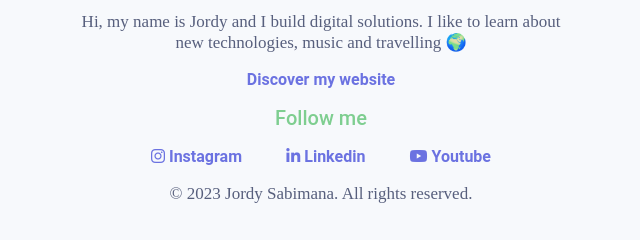
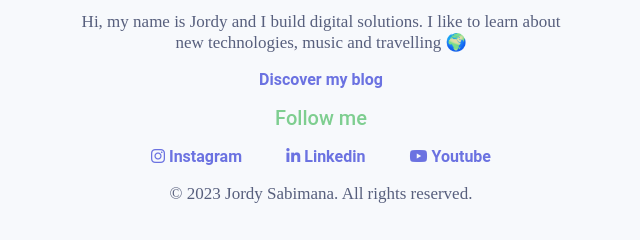
Before and after one commit to jordysabimana/profile, a plain HTML site: page index.html in a window 1280 px wide. Shown: the part 197-437 px from the top of the page, 319-959 px from the left. Drawn offline with Linux system fonts and the light colour scheme.

Commit message:
changed blog link

```diff
--- a/index.html
+++ b/index.html
@@ -23,7 +23,7 @@
 
     <div class="card">
       <p>Hi, my name is Jordy and I build digital solutions. I like to learn about new technologies, music and travelling 🌍</p>
-      <a href="https://jsads.co/">Discover my website</a>
+      <a href="https://jordysabimana.github.io/medium-article/">Discover my blog</a>
     </div>
 
     <div class="card">
```
